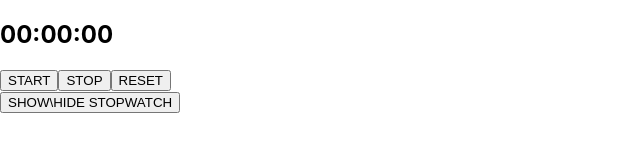
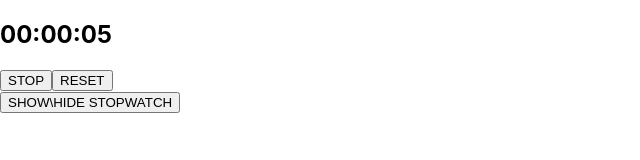
Before and after one commit to fccourses/fd-react-app, a React (Create React App) app: page / in a window 1280 px wide. Shown: the top 160 px of the page, without its empty margins (0-640 px from the left). Built offline with nearby package versions, Linux system fonts and the light colour scheme.

Commit message:
Refactor StopWatch

```diff
--- a/src/components/StopWatch/index.jsx
+++ b/src/components/StopWatch/index.jsx
@@ -21,56 +21,50 @@ class StopWatch extends Component {
   };
 
   start = () => {
-    if (this.state.isRunning) {
-      this.timeoutId = setTimeout(this.tick, 1000);
-    }
+    this.setState({ isRunning: true });
   };
 
   stop = () => {
+    this.setState({ isRunning: false });
+  };
+
+  clear = () => {
     clearTimeout(this.timeoutId);
     this.timeoutId = null;
   };
 
   reset = () => {
-    this.stop();
+    this.clear();
     this.setState({ time: new Date(0, 0, 0, 0, 0, 0, 0) });
   };
 
   componentDidMount() {
     this.start();
   }
+
   componentDidUpdate() {
-    this.start();
+    const { isRunning } = this.state;
+    this.clear();
+
+    if (isRunning) {
+      this.timeoutId = setTimeout(this.tick, 1000);
+    }
   }
+
   componentWillUnmount() {
-    this.stop();
+    this.clear();
   }
   render() {
-    const { time } = this.state;
+    const { time, isRunning } = this.state;
     return (
       <article>
         <h1>{time.toLocaleTimeString('it-IT')}</h1>
-        <button
-          onClick={() => {
-            this.start();
-          }}
-        >
-          START
-        </button>
-        <button
-          onClick={() => {
-            this.stop();
-          }}
-        >
-          STOP
-        </button>
-        <button
-          onClick={() => {
-            this.reset();
-          }}
-        >
-          RESET
-        </button>
+        {isRunning ? (
+          <button onClick={this.stop}>STOP</button>
+        ) : (
+          <button onClick={this.start}>START</button>
+        )}
+        <button onClick={this.reset}>RESET</button>
       </article>
     );
   }
```
